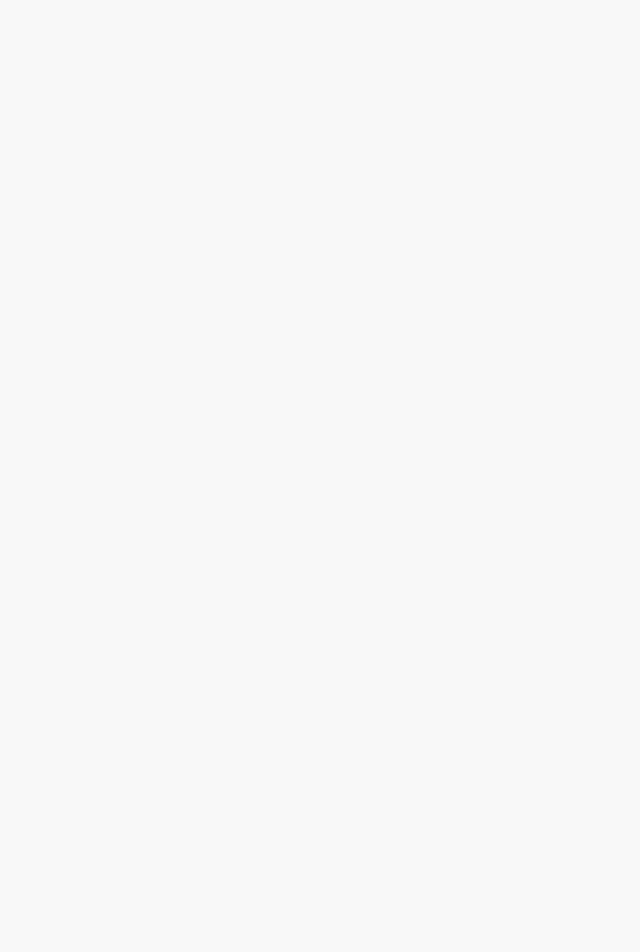
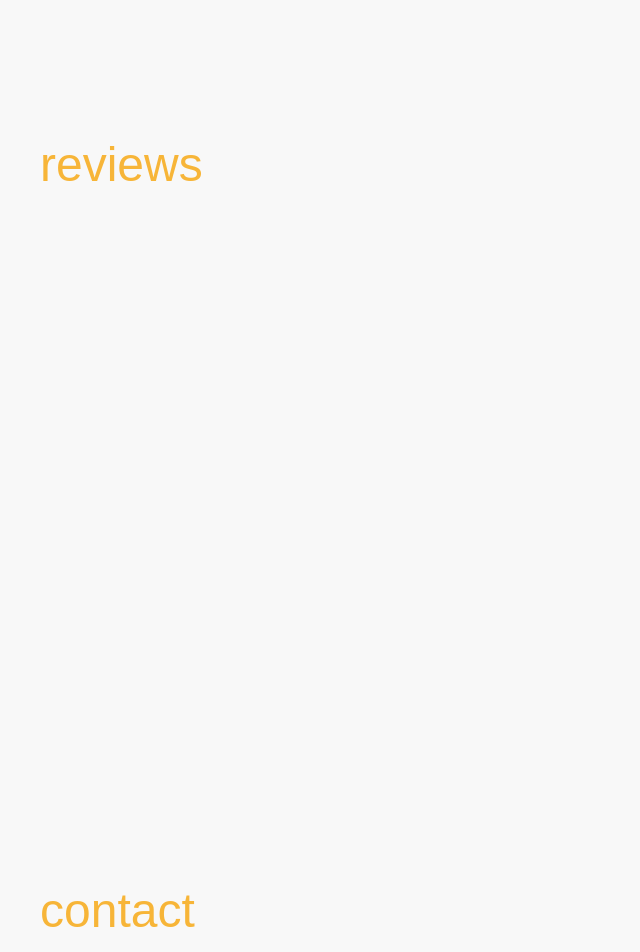
Before and after one commit to abeciana1/abeciana-portfolio, a Next.js app: page / in a window 1280 px wide. Shown: the part 2340-3292 px from the top of the page, without its empty margins (0-640 px from the left). Before the commit the page ends 2418 px from the top, so only its background shows below. Built offline with nearby package versions, Linux system fonts and the light colour scheme; a web font is replaced by a local one.

Commit message:
Began rendering of contact reviews and contact sections

```diff
--- a/components/HomePageSections/About.js
+++ b/components/HomePageSections/About.js
@@ -10,7 +10,7 @@ const About = (props) => {
             <PageMargin>
                 <section
                     id="about"
-                    className="homepage-section mt-16 pb-32 flex flex-col md:grid md:grid-cols-2 justify-items-center item-stretch"
+                    className="homepage-section sticky top-0 mt-16 pb-32 flex flex-col md:grid md:grid-cols-2 justify-items-center item-stretch"
                 >
                         <section
                             className="self-center justify-self-start"
--- a/components/HomePageSections/Contact.js
+++ b/components/HomePageSections/Contact.js
@@ -4,7 +4,16 @@ const Contact = (props) => {
 
     return (
         <React.Fragment>
-
+            <section
+                id="contact"
+                className="homepage-section mt-16 pb-16 flex flex-col justify-items-center item-stretch ml-5 md:ml-10"
+            >
+                <div
+                    className="text-5xl font-reross text-yellow leading-relaxed"
+                >
+                    contact
+                </div>
+            </section>
         </React.Fragment>
     )
 }
--- a/components/HomePageSections/Portfolio.js
+++ b/components/HomePageSections/Portfolio.js
@@ -10,7 +10,7 @@ const Portfolio = (props) => {
             >
                 <br/>
                 <section
-                    className="homepage-section mt-16 pb-16 flex flex-col md:grid md:grid-cols-3 justify-items-center item-stretch my-4 ml-5 md:ml-10"
+                    className="homepage-section mt-16 pb-16 flex flex-col md:grid md:grid-cols-3 justify-items-center item-stretch ml-5 md:ml-10"
                 >
                     <section
                         className="self-start justify-self-start col-span-1"
--- a/components/HomePageSections/Reviews.js
+++ b/components/HomePageSections/Reviews.js
@@ -4,7 +4,16 @@ const Reviews = (props) => {
 
     return (
         <React.Fragment>
-
+            <section
+                id="reviews"
+                className="homepage-section mt-16 pb-16 flex flex-col justify-items-center item-stretch ml-5 md:ml-10"
+            >
+                <div
+                    className="text-5xl font-reross text-yellow leading-relaxed"
+                >
+                    reviews
+                </div>
+            </section>
         </React.Fragment>
     )
 }
--- a/components/utils/HomePage.js
+++ b/components/utils/HomePage.js
@@ -8,6 +8,8 @@ import Intro from '../HomePageSections/Intro'
 import About from '../HomePageSections/About'
 import Portfolio from '../HomePageSections/Portfolio'
 import Blog from '../HomePageSections/Blog'
+import Reviews from '../HomePageSections/Reviews'
+import Contact from '../HomePageSections/Contact'
 
 const HomePage = () => {
 
@@ -59,6 +61,8 @@ const HomePage = () => {
         <About aboutAnimate={aboutAnimate} />
         <Portfolio portfolioAnimate={portfolioAnimate} />
         <Blog blogAnimate={blogAnimate} />
+        <Reviews />
+        <Contact />
     </React.Fragment>
   )
 }
```
